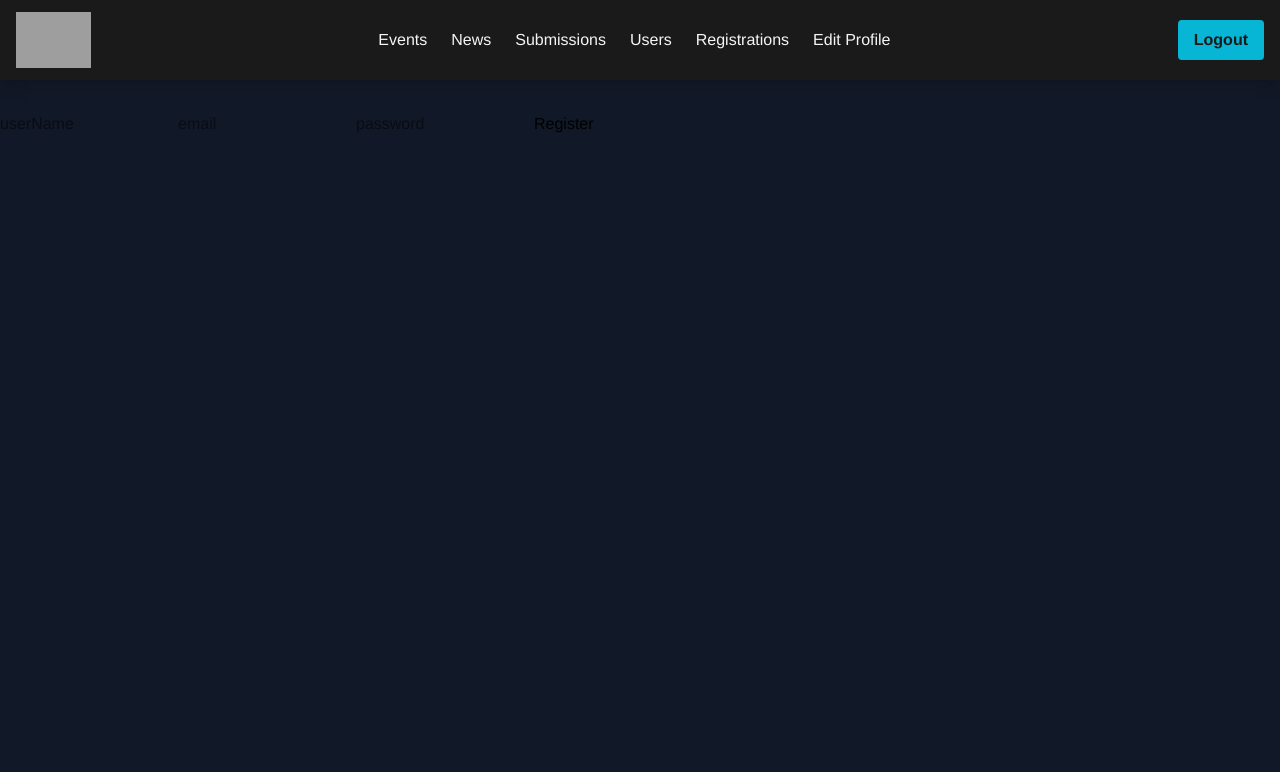
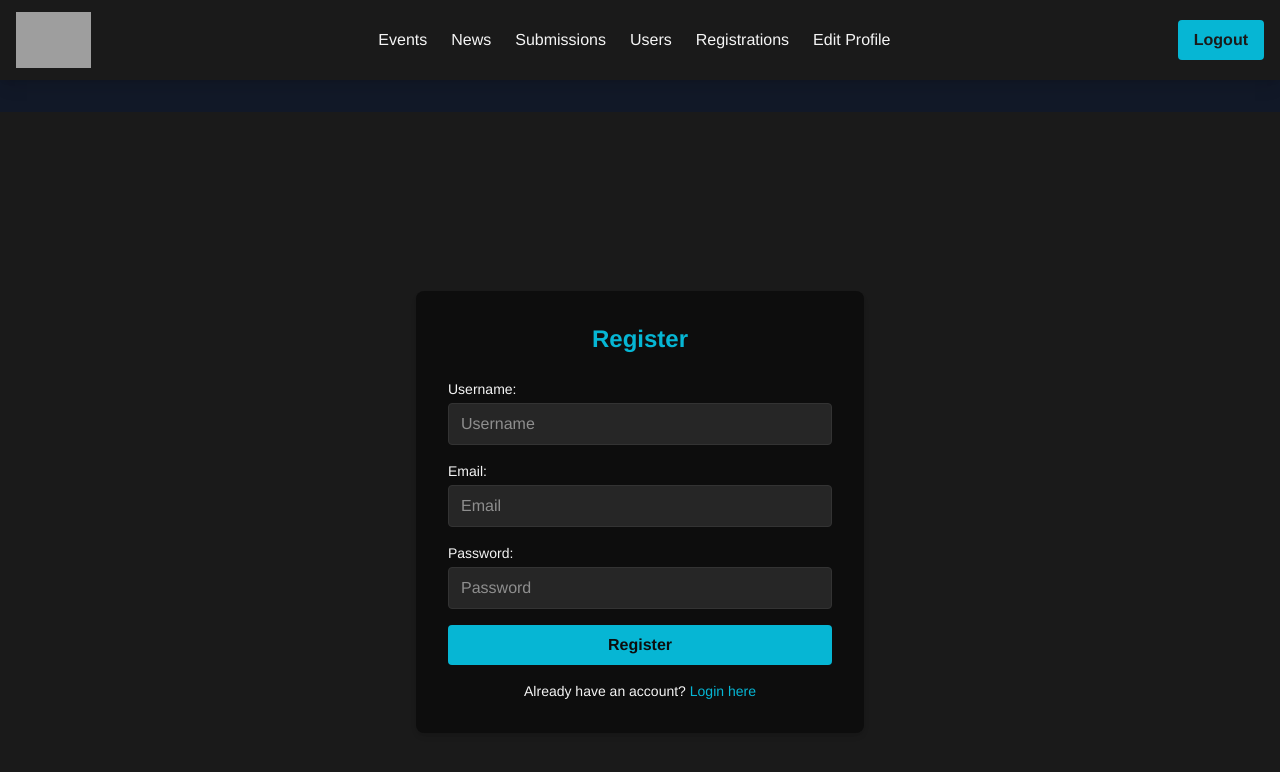
Before and after one commit to ParsaDokhtMohammadi/Scientific-Association-Website-react-mysql, a React (Vite) app in the folder client/: page /Register in a window 1280 px wide. Shown: the top 772 px of the page. Built offline with nearby package versions, Linux system fonts and the light colour scheme; grey boxes are pictures that could not be loaded.

Commit message:
login & register page updated

```diff
--- a/client/src/components/Header.jsx
+++ b/client/src/components/Header.jsx
@@ -8,7 +8,7 @@ const Header = () => {
   const navigate = useNavigate();
 
   return (
-    <header className="w-full bg-[#1A1A1A] flex justify-between items-center px-4 py-3 mb-8 shadow-lg">
+    <header className={` w-full bg-[#1A1A1A] ${User===null ?"hidden":"flex"} justify-between items-center px-4 py-3 mb-8 shadow-lg`}>
       <img src="assets/img/logo.png" className="w-[75px]" alt="Logo" />
       <nav className="flex flex-row items-center gap-6">
         <NavLink
--- a/client/src/pages/Login.jsx
+++ b/client/src/pages/Login.jsx
@@ -1,61 +1,80 @@
-import React, {useState} from 'react';
-import {useLoginMutation} from '../services/ApiSlice';
-import {useNavigate} from "react-router"
-import {setUser} from '../features/UserSlice';
-import {useDispatch} from 'react-redux';
-
+import React, { useState } from 'react';
+import { useLoginMutation } from '../services/ApiSlice';
+import { useNavigate, Link } from "react-router";
+import { setUser } from '../features/UserSlice';
+import { useDispatch } from 'react-redux';
 
 const Login = () => {
-    const navigate = useNavigate()
-    const dispatch = useDispatch()
+  const navigate = useNavigate();
+  const dispatch = useDispatch();
 
   const [user_name, setUserName] = useState('');
   const [password, setPassword] = useState('');
-    const [login, { data, isLoading, isError, error }] = useLoginMutation();
+  const [login, { isLoading, isError, error }] = useLoginMutation();
 
   const handleLogin = async (e) => {
     e.preventDefault();
     try {
       const response = await login({ user_name, password }).unwrap();
       console.log('Login successful:', response);
-      dispatch(setUser({id:response.user.id,user_name:response.user.user_name , role : response.user.role}))
-      navigate("/UserDashboard")
+      dispatch(setUser({
+        id: response.user.id,
+        user_name: response.user.user_name,
+        role: response.user.role
+      }));
+      navigate("/Events");
     } catch (err) {
       console.error('Login failed:', err);
     }
   };
 
   return (
+    <div className="flex items-center justify-center min-h-screen bg-[#1A1A1A] text-[#F5F5F5]">
+      <div className="w-full max-w-md p-8 rounded-lg shadow-md bg-[#0D0D0D]">
+        <h1 className="text-2xl font-bold mb-6 text-center text-[#06B6D4]">Login</h1>
+        <form onSubmit={handleLogin} className="space-y-4">
           <div>
-      <h1>Login</h1>
-      <form onSubmit={handleLogin}>
-        <div>
-          <label>Username: </label>
+            <label className="block text-sm font-medium mb-1">Username:</label>
             <input
               type="text"
               value={user_name}
               onChange={(e) => setUserName(e.target.value)}
               required
+              className="w-full px-3 py-2 rounded bg-[#262626] text-[#F5F5F5] border border-[#333] focus:outline-none focus:ring-2 focus:ring-[#06B6D4]"
             />
           </div>
           <div>
-          <label>Password: </label>
+            <label className="block text-sm font-medium mb-1">Password:</label>
             <input
               type="password"
               value={password}
               onChange={(e) => setPassword(e.target.value)}
               required
+              className="w-full px-3 py-2 rounded bg-[#262626] text-[#F5F5F5] border border-[#333] focus:outline-none focus:ring-2 focus:ring-[#06B6D4]"
             />
           </div>
-        <button type="submit" disabled={isLoading}>
-          Login
+          <button
+            type="submit"
+            disabled={isLoading}
+            className="w-full py-2 rounded bg-[#06B6D4] hover:bg-[#0891B2] text-[#0D0D0D] font-bold duration-200"
+          >
+            {isLoading ? "Loading..." : "Login"}
           </button>
+          {isError && (
+            <p className="text-red-500 text-sm mt-2">
+              Error: {error?.data?.error || error.message}
+            </p>
+          )}
         </form>
-      {isLoading && <p>Loading...</p>}
-      {isError && <p>Error: {error?.data?.error || error.message}</p>}
+        <div className="mt-4 text-center text-sm">
+          Don't have an account?{' '}
+          <Link to="/Register" className="text-[#06B6D4] hover:underline">
+            Register here
+          </Link>
+        </div>
+      </div>
     </div>
   );
 };
 
-
-export default Login
+export default Login;
--- a/client/src/pages/Register.jsx
+++ b/client/src/pages/Register.jsx
@@ -1,47 +1,85 @@
-import React ,{useState} from 'react'
-import { useNavigate } from 'react-router'
-import {useRegisterMutation} from "../services/ApiSlice"
+import React, { useState } from 'react';
+import { useNavigate, Link } from 'react-router';
+import { useRegisterMutation } from "../services/ApiSlice";
+
 const Register = () => {
-  const [user_name , setUserName] = useState("")
-  const [password , setPassword] = useState("")
-  const [email , setEmail] = useState("")
-  const [Register , {data , isLoading , isError , error}] = useRegisterMutation()
-  const navigate = useNavigate()
-  const handleRegister = async (e) =>{
-    e.preventDefault()
+  const [user_name, setUserName] = useState("");
+  const [password, setPassword] = useState("");
+  const [email, setEmail] = useState("");
+  const [register, { isLoading, isError, error }] = useRegisterMutation();
+  const navigate = useNavigate();
+
+  const handleRegister = async (e) => {
+    e.preventDefault();
     try {
-          const response = await Register({ user_name, email, password , }).unwrap();
-          console.log('register successful:', response);
-          navigate("/Login")
+      const response = await register({ user_name, email, password }).unwrap();
+      console.log('Register successful:', response);
+      navigate("/");
     } catch (err) {
-          console.error('register failed:', err);
+      console.error('Register failed:', err);
     }
   }
 
   return (
-    <>
-        <form action="" onSubmit={handleRegister}>
-            <input type="text"
+    <div className="flex items-center justify-center min-h-screen bg-[#1A1A1A] text-[#F5F5F5]">
+      <div className="w-full max-w-md p-8 rounded-lg shadow-md bg-[#0D0D0D]">
+        <h1 className="text-2xl font-bold mb-6 text-center text-[#06B6D4]">Register</h1>
+        <form onSubmit={handleRegister} className="space-y-4">
+          <div>
+            <label className="block text-sm font-medium mb-1">Username:</label>
+            <input
+              type="text"
               value={user_name}
-            placeholder='userName'
-            onChange={(e)=>setUserName(e.target.value)}
-            required/>
-            <input type="text"
+              placeholder='Username'
+              onChange={(e) => setUserName(e.target.value)}
+              required
+              className="w-full px-3 py-2 rounded bg-[#262626] text-[#F5F5F5] border border-[#333] focus:outline-none focus:ring-2 focus:ring-[#06B6D4]"
+            />
+          </div>
+          <div>
+            <label className="block text-sm font-medium mb-1">Email:</label>
+            <input
+              type="email"
               value={email}
-            placeholder='email'
-            onChange={(e)=>setEmail(e.target.value)}
-            required/>
-            <input type="password"
+              placeholder='Email'
+              onChange={(e) => setEmail(e.target.value)}
+              required
+              className="w-full px-3 py-2 rounded bg-[#262626] text-[#F5F5F5] border border-[#333] focus:outline-none focus:ring-2 focus:ring-[#06B6D4]"
+            />
+          </div>
+          <div>
+            <label className="block text-sm font-medium mb-1">Password:</label>
+            <input
+              type="password"
               value={password}
-            placeholder='password'
-            onChange={(e)=>setPassword(e.target.value)}
-            required/>
-            <button type='submit'>Register</button>
+              placeholder='Password'
+              onChange={(e) => setPassword(e.target.value)}
+              required
+              className="w-full px-3 py-2 rounded bg-[#262626] text-[#F5F5F5] border border-[#333] focus:outline-none focus:ring-2 focus:ring-[#06B6D4]"
+            />
+          </div>
+          <button
+            type='submit'
+            disabled={isLoading}
+            className="w-full py-2 rounded bg-[#06B6D4] hover:bg-[#0891B2] text-[#0D0D0D] font-bold duration-200"
+          >
+            {isLoading ? "Registering..." : "Register"}
+          </button>
+          {isError && (
+            <p className="text-red-500 text-sm mt-2">
+              Error: {error?.data?.error || error.message}
+            </p>
+          )}
         </form>
-        {isLoading && <p>Loading...</p>}
-      {isError && <p>Error: {error?.data?.error || error.message}</p>}
-    </>
-  )
-}
+        <div className="mt-4 text-center text-sm">
+          Already have an account?{' '}
+          <Link to="/" className="text-[#06B6D4] hover:underline">
+            Login here
+          </Link>
+        </div>
+      </div>
+    </div>
+  );
+};
 
-export default Register
+export default Register;
```
Also changed, not shown: 5 other files (tests, documents, lock files or other folders). Lines whose indentation alone changed are shown as unchanged.
